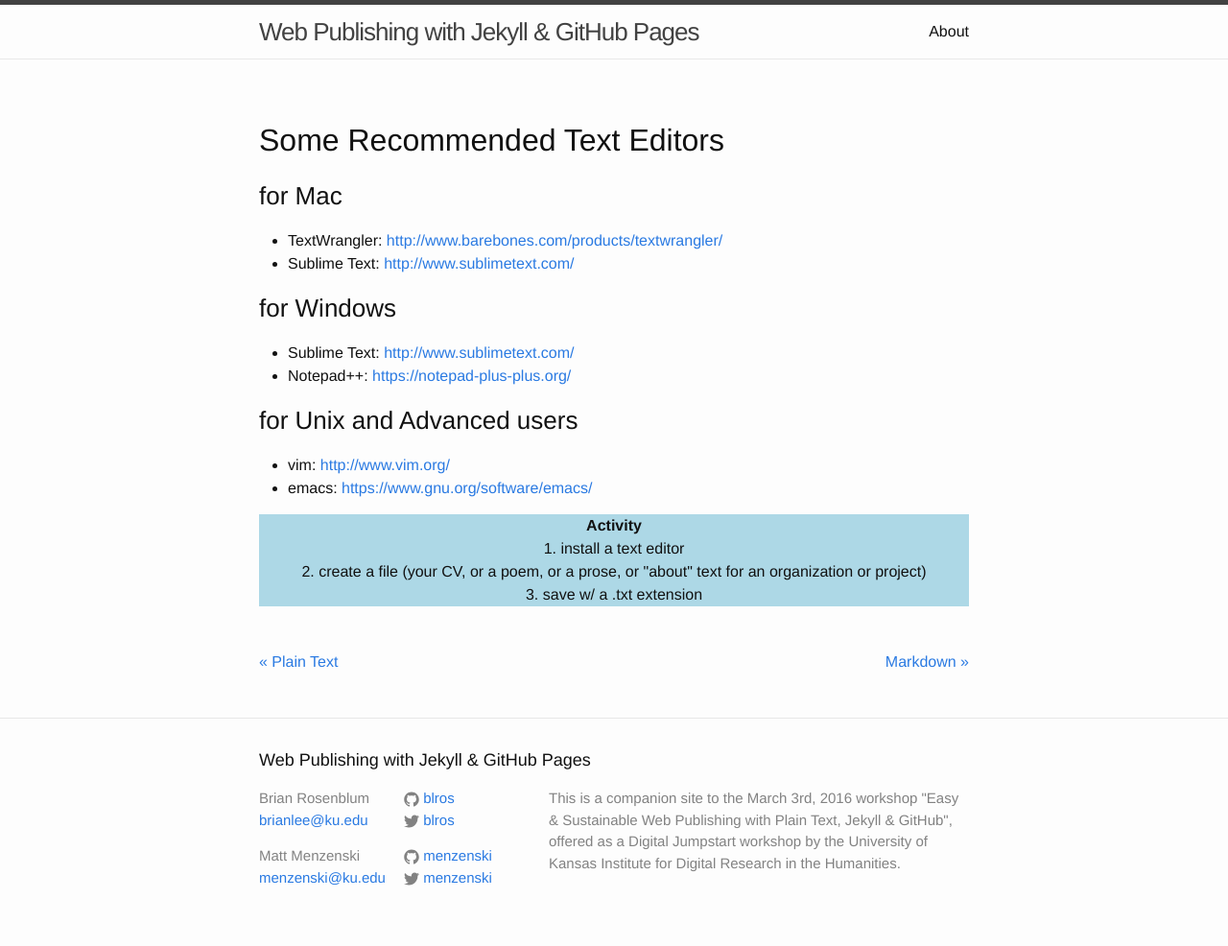
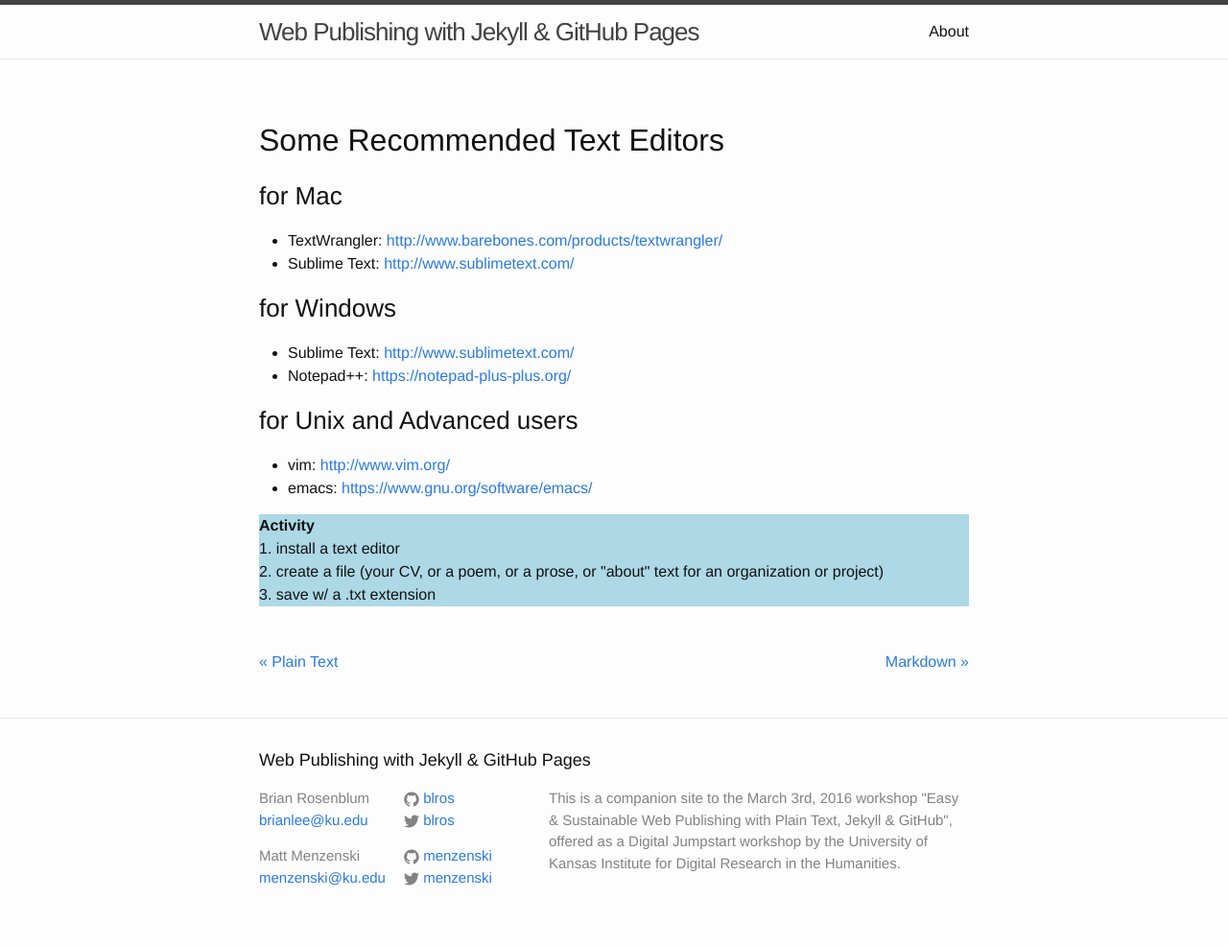
Before and after one commit to menzenski/idrh-static-site-workshop, a Jekyll site: the page built from _posts/2016-02-03-text-editors.md, in a window 1280 px wide. Shown: the whole page at 96% size. Built offline with Jekyll 4.4.1, drawn with Linux system fonts in a browser that asks for light colours.

Commit message:
Update 2016-02-03-text-editors.md

```diff
--- a/_posts/2016-02-03-text-editors.md
+++ b/_posts/2016-02-03-text-editors.md
@@ -21,7 +21,7 @@ published: true
 * vim: <http://www.vim.org/>
 * emacs: <https://www.gnu.org/software/emacs/>
 
-<div style="text-align:center; background-color:lightblue;">
+<div style="background-color:lightblue;">
 <p><strong>Activity</strong><br/>
 1. install a text editor<br/>
 2. create a file (your CV, or a poem, or a prose, or "about" text for an organization or project)<br/>
```
